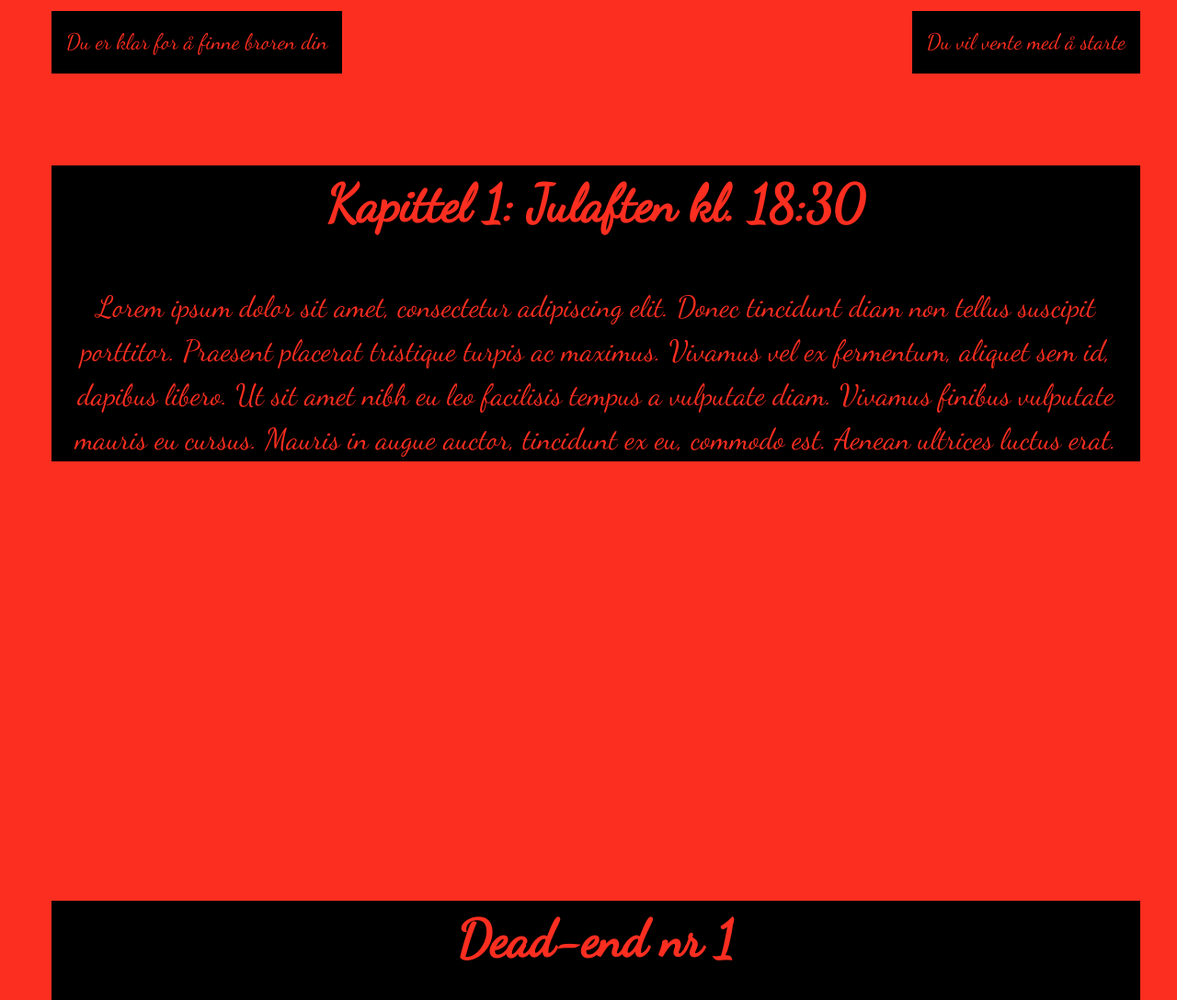
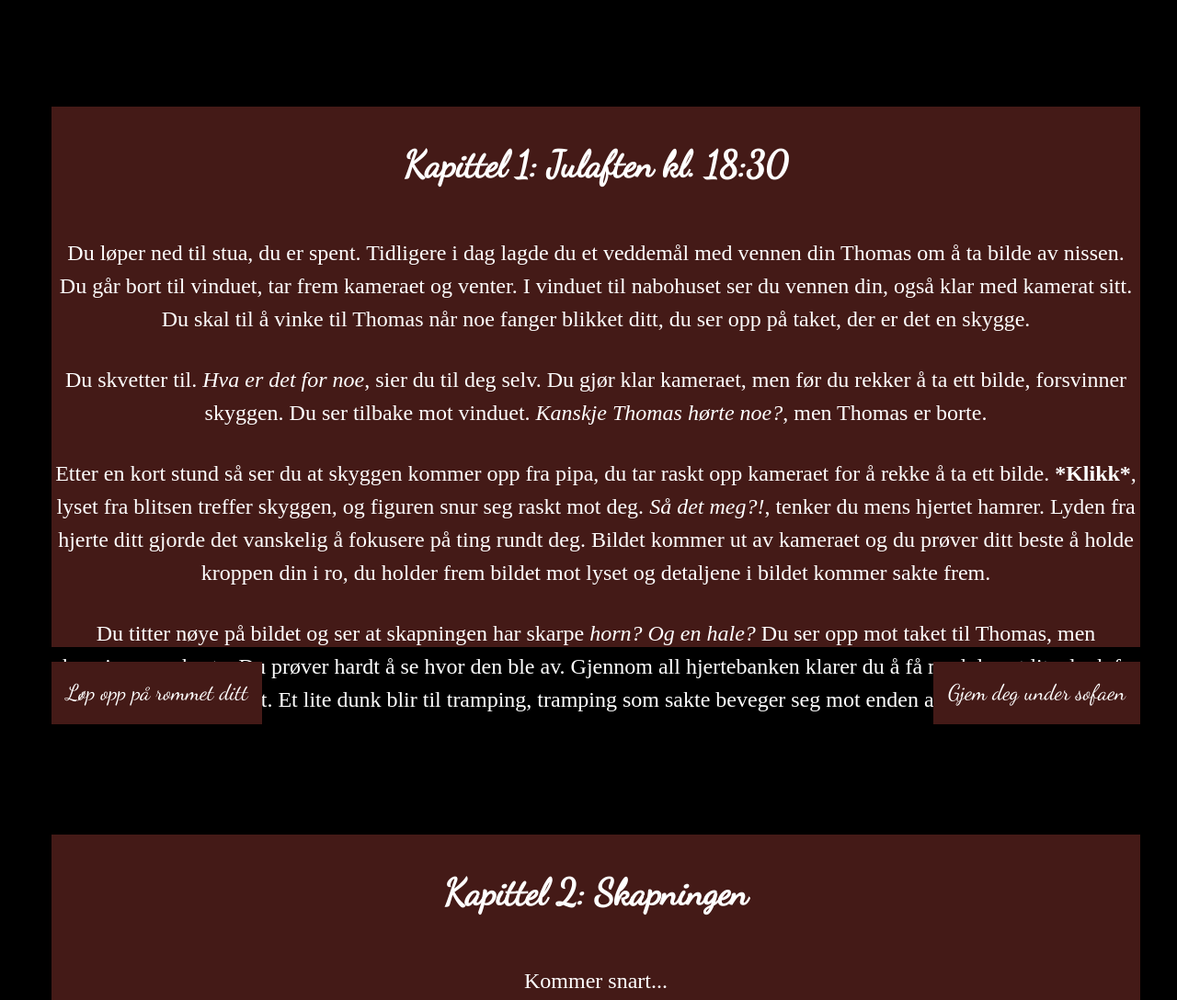
Before and after one commit to KarolineLia/Choose-your-own-adventure-1IMC, a plain HTML site: page index.html in a window 1280 px wide. Shown: the part 756-1844 px from the top of the page at 92% size. Drawn offline with Linux system fonts and the light colour scheme; a web font is replaced by a local one.

Commit message:
Noen små endringer

```diff
--- a/index.html
+++ b/index.html
@@ -9,27 +9,53 @@
     <section id="start">
         <article>
             <h1>Jakten på julenissen</h1>
-            <p>Hei! Velkommen til 1IMC sin <span>choose your own adventure</span>. La oss introdusere deg til historien:</p>
+            <p>Hei! Velkommen til 1IMC sin <span class="bold">choose your own adventure</span>. La oss introdusere deg til historien:</p>
             <p>Barn rundt om i hele verden har forsvunnet på magisk vis. Ingen vet hvordan dette har skjedd, de eneste sporene de
             har funnet er fotspor og merker på takene. Broren din er en av de savnede barna og du har selv tatt på deg oppdraget å finne
             ut hvem som har kidnappet han.</p>
-            <p>Siden dette er en <span>choose your own adventure</span> så vil fortellingen bli påvirket av dine valg. Tenk derfor nøye gjennom hva
+            <p>Siden dette er en <span class="bold">choose your own adventure</span> så vil fortellingen bli påvirket av dine valg. Tenk derfor nøye gjennom hva
             du velger. Det finnes mer enn 1 slutt på denne historien, så ikke vær redd for at et "feil" valg fører til en dead-end. Det vil være
             litt flere dead-ends helt i starten, men jo lengre inn i historien du kommer jo viktigere blir valgene dine.</p>
             <p>Klar til å starte?</p>
         </article>
         <div class="aDiv">
             <a href="#1">Du er klar for å finne broren din</a>
-            <a href="#2">Du vil vente med å starte</a>
+            <a href="#Ending1">Du vil vente med å starte</a>
         </div>
     </section>
+    <!--Her starter selve historien-->
     <section id="1"> <!--Gitt id slik at vi kan bruke <a href="#"> til å sende oss til neste section-->
         <article>
             <h2>Kapittel 1: Julaften kl. 18:30</h2>
-            <p>Lorem ipsum dolor sit amet, consectetur adipiscing elit. Donec tincidunt diam non tellus suscipit porttitor. Praesent placerat tristique turpis ac maximus. Vivamus vel ex fermentum, aliquet sem id, dapibus libero. Ut sit amet nibh eu leo facilisis tempus a vulputate diam. Vivamus finibus vulputate mauris eu cursus. Mauris in augue auctor, tincidunt ex eu, commodo est. Aenean ultrices luctus erat.</p>
+            <p>Du løper ned til stua, du er spent. Tidligere i dag lagde du et veddemål med vennen din Thomas om å ta bilde av nissen. Du går bort til vinduet,
+                tar frem kameraet og venter. I vinduet til nabohuset ser du vennen din, også klar med kamerat sitt. Du skal til å vinke til Thomas når noe fanger
+                blikket ditt, du ser opp på taket, der er det en skygge.</p>
+            <p>Du skvetter til. <span class="cursive">Hva er det for noe</span>, sier du til deg selv. Du gjør klar kameraet, men før du rekker å ta ett bilde, forsvinner skyggen. Du ser
+                tilbake mot vinduet. <span class="cursive">Kanskje Thomas hørte noe?</span>, men Thomas er borte.</p>
+            <p>Etter en kort stund så ser du at skyggen kommer opp fra pipa, du tar raskt opp kameraet for å rekke å ta ett bilde. <span class="bold">*Klikk*</span>, lyset fra blitsen treffer skyggen,
+                og figuren snur seg raskt mot deg. <span class="cursive">Så det meg?!</span>, tenker du mens hjertet hamrer. Lyden fra hjerte ditt gjorde det vanskelig å fokusere på ting rundt deg.
+                Bildet kommer ut av kameraet og du prøver ditt beste å holde kroppen din i ro, du holder frem bildet mot lyset og detaljene i bildet kommer sakte frem.</p>
+            <p>Du titter nøye på bildet og ser at skapningen har skarpe <span class="cursive">horn? Og en hale?</span> Du ser opp mot taket til Thomas, men skapningen er borte. Du prøver hardt å se hvor
+                den ble av. Gjennom all hjertebanken klarer du å få med deg et lite dunk fra taket ditt. Et lite dunk blir til tramping, tramping som sakte beveger seg mot
+                enden av huset.</p>
         </article>
+        <div class="aDiv">
+            <a href="#Ending2">Løp opp på rommet ditt</a>
+            <a href="#2">Gjem deg under sofaen</a>
+        </div>
     </section>
     <section id="2">
+        <article>
+            <h2>Kapittel 2: Skapningen</h2>
+            <p>Kommer snart...</p>
+        </article>
+        <div class="aDiv">
+            <a href="#">Valg 1</a>
+            <a href="#">Valg 2</a>
+        </div>
+    </section>
+    <!--Her kommer alle sluttene-->
+    <section id="Ending1">
         <article>
             <h2>Dead-end nr 1</h2>
             <p>Jeg ser at du ikke kunne tenkt deg å starte historien helt enda. Det går helt fint. Du kan begynne den når det passer for deg.<br>
@@ -38,6 +64,17 @@
         </article>
         <a href="#start">Jeg er klar!</a>
     </section>
+    <section id="Ending2">
+        <article>
+            <h2>Dead-end nr 2</h2>
+            <p>Du tar fart mot rommet ditt. <span class="cursive">Kanskje den ikke ser meg hvis jeg er rask nok?!</span>, tenker du. Du prøver ditt beste å løpe opp trappen
+            så rolig som mulig, men huset er gammelt og det knirker og knaker. Før du klarer å registrere hva som skjer blir alt svart. Det siste du ser er mørk pels og noe rødt.</p>
+        </article>
+        <div class="aDiv">
+            <a href="#start">Gå tilbake til starten</a>
+            <a href="#1">Gå tilbake til kapittel 1</a>
+        </div>
+    </section>
     <script>
        //Her kommer det kode senere
     </script>
--- a/style.css
+++ b/style.css
@@ -5,52 +5,68 @@
 }
 
 body {
-    background-color: #FC2E20;
+    width: 100%;
+    height: 0 auto;
+    background-color: black;
     overflow: hidden; /* Hide scrollbars */
     line-height: 1.5;
-    font-family: 'Dancing Script';
+    font-family: 'Noto' sans-serif;
 }
 
 section{
-    width: 100vw;
+    width: 100%;
+    height: 100%;
     margin: 0 auto;
     text-align: center;
-    height: 100vh;
+    height: auto;
     padding: 3rem;
 }
 
 article{
-    margin-top: 5rem;
-    background-color: black;
-    color: #FC2E20;
+    width: 100%;
+    height: 75%;
+    margin-top: 1.5rem;
+    background-color: #441a17;
+    color: white;
+    display: flex;
+    flex-direction: column;
+    align-items: center;
 }
 
 h1{
+    font-family: 'Dancing Script';
     font-size: 3.5rem;
 }
 
 h2{
-    font-size: 3.5rem;
+    font-family: 'Dancing Script';
+    font-size: 2.5rem;
 }
 
 p{
-    font-size: 2rem;
+    font-size: 1.5rem;
     margin: 15px 0px;
 }
 
-span{
+.bold{
     font-weight: bold;
+}
+
+.cursive{
+    font-style: italic;
 }
 
 .aDiv{
     display: flex;
     justify-content: space-between;
+    margin-top: 1rem;
 }
 
 a{
+    font-family: 'Dancing Script';
     text-decoration: none;
-    color: #FC2E20;
-    background-color: black;
+    color: white;
+    background-color: #441a17;
     font-size: 1.5rem;
     padding: 1rem;
 }
```
